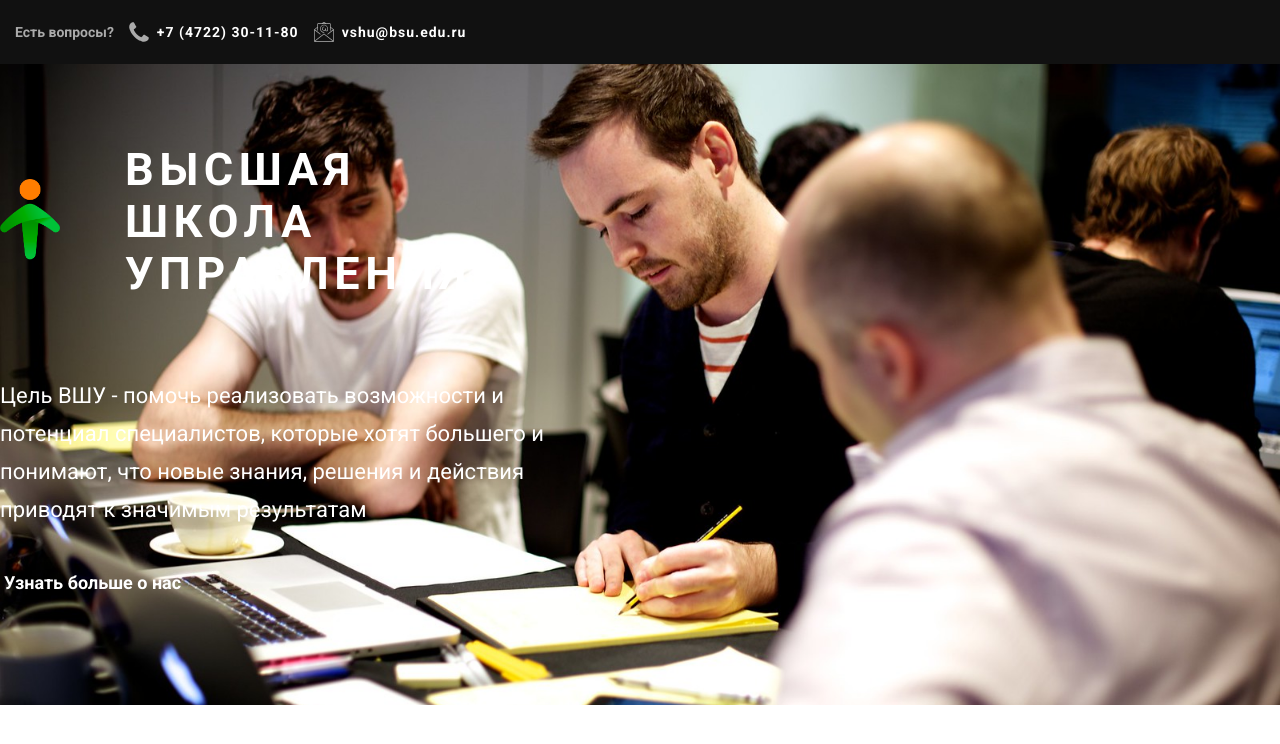
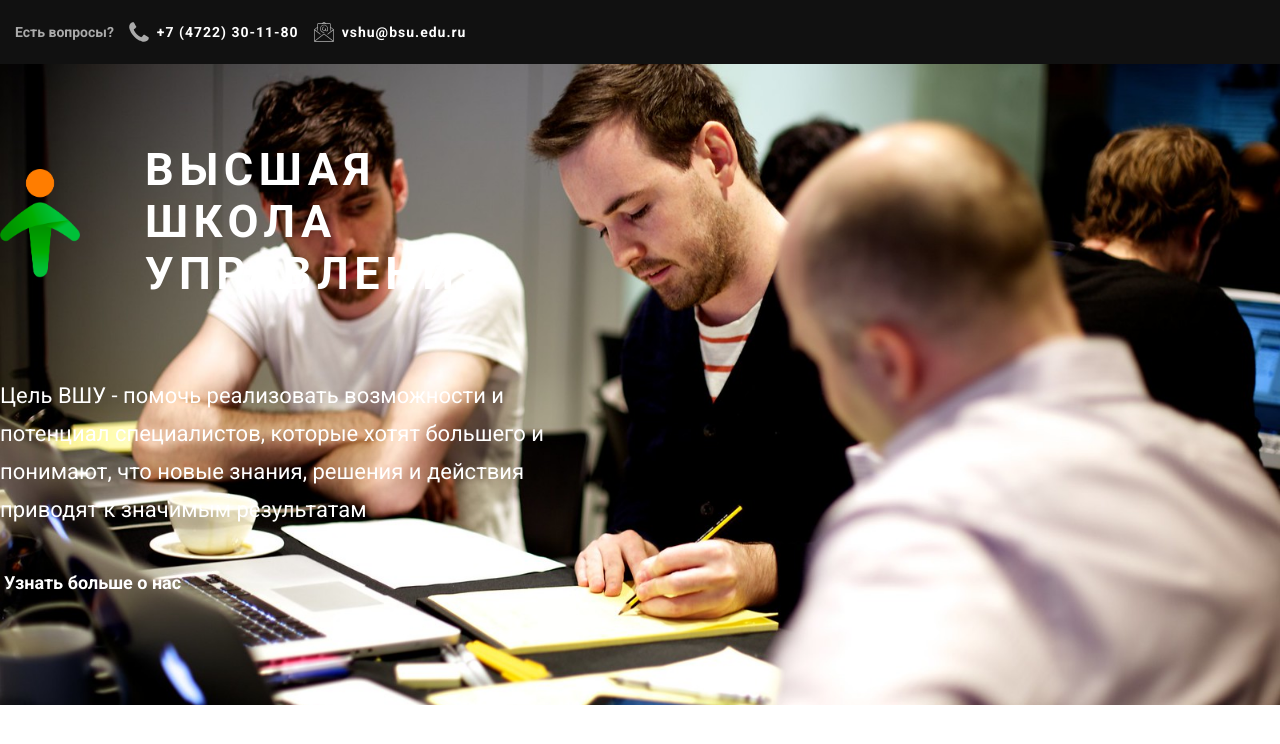
Before and after one commit to andrejbelousow/count-landing, a plain HTML site: page main.html in a window 1280 px wide. Drawn offline with Linux system fonts and the light colour scheme.

Commit message:
Осталось 2 кнопки и картинка в шапке

```diff
--- a/dir/style/style.scss
+++ b/dir/style/style.scss
@@ -21,22 +21,28 @@ padding-bottom: 150px;
 .flex-wrap {
     @extend %wrapper;
     display: flex;
+    justify-content: space-between;
+
+    .flex-header-wrap {
+    display: flex;
     flex-direction: column;
     justify-content: flex-start;
+    }
 }
 
 .flex-header {
     display: flex;
     justify-content: flex-start;
-    width: 924px;
+    width: 500px;
     padding: 50px 0 25px 0;
 
     &-logo {
+        margin-top: 8px;
         margin-right: 65px;
         align-self: center;
 
         a img {
-            width: 60px;
+            width: 80px;
         }
     }
 
@@ -53,8 +59,6 @@ padding-bottom: 150px;
 
 }
 
-
-
 .toolbar {
     background-color:#111;
     opacity: 0.6;
@@ -63,7 +67,6 @@ padding-bottom: 150px;
 
     &:hover {
         opacity: 1;
-    }
     }
 
     .flex-toolbar {
@@ -128,6 +131,9 @@ padding-bottom: 150px;
             }
 
     }
+}
+
+
 
 .additional-info {
     position: relative;
--- a/main.html
+++ b/main.html
@@ -30,6 +30,7 @@
             </div>
         </div>
         <div class="flex-wrap">
+            <div class="flex-header-wrap">
                     <div class="flex-header">
                         <div class="flex-header-logo">
                             <a href="http://переподготовка-вшу.белгу.рф/" target="__blank">
@@ -43,8 +44,8 @@
                     <div class="additional-info">
                         <p class="additional-info__text">Цель ВШУ - помочь реализовать возможности и потенциал специалистов, которые хотят большего и понимают,
                                 что новые знания, решения и действия приводят к значимым результатам </p>
-
                         <a class="additional-info__more" href="http://переподготовка-вшу.белгу.рф/" target="__blank">Узнать больше о нас</a>
+                    </div>
                 </div>
         </div>
     </div>
```
Also changed, not shown: dir/style/style.css, 1 other file. Lines whose indentation alone changed are shown as unchanged.
